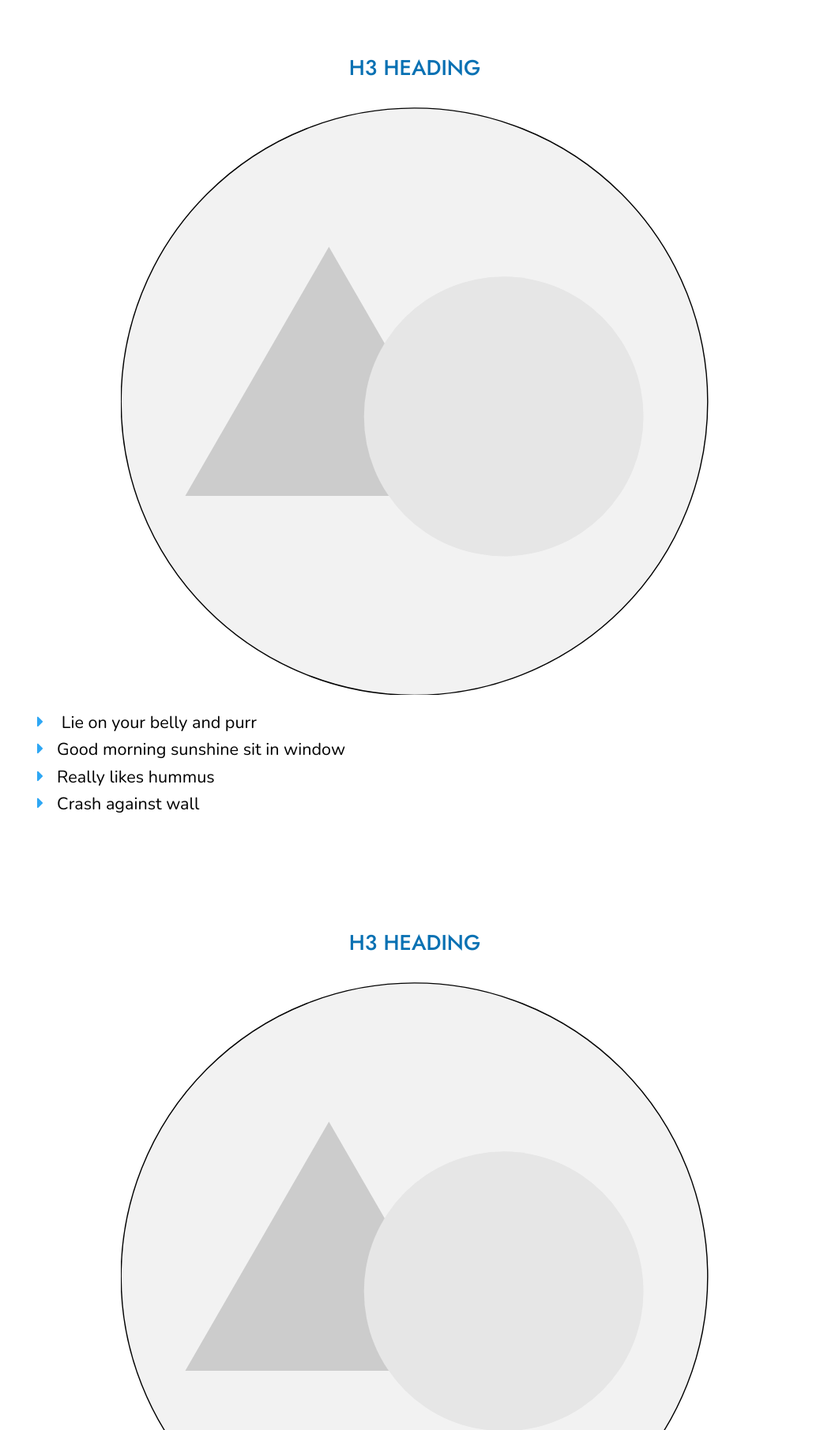
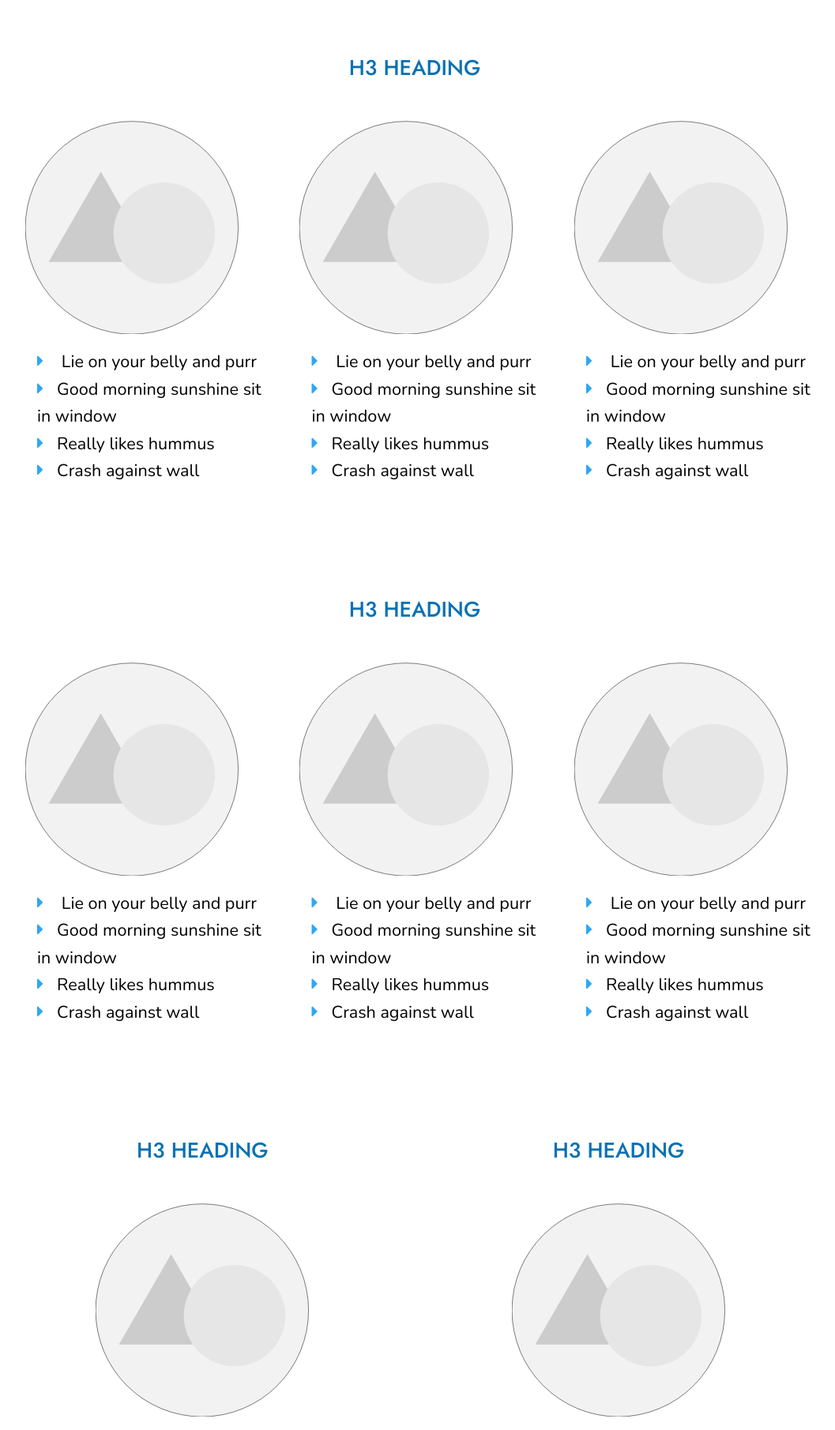
Before and after one commit to ellynmichelle/aith, a PHP site: page /second-page/index.php in a window 1280 px wide. Shown: the part 171-1982 px from the top of the page at 79% size, without its empty margins (115-1172 px from the left). Run offline with PHP 8.4, Linux system fonts and the light colour scheme; some libraries are stand-ins or nearby versions.

Commit message:
Styling for the second page and some corrections made to footer
Did the styling for the second page and added the grid functionality. Also had to make some mimor changes to the footer.

```diff
--- a/includes/footer.inc.html.php
+++ b/includes/footer.inc.html.php
@@ -1,27 +1,29 @@
 <footer>
 
-    <article>
+    <section class="section group">
+        <article class="col span_6_of_12">
             <h1>Ace in the Hole</h1>
             <p>Destroy couch as revenge pet me pet me don't pet me or pelt around the house and up and down stairs chasing phantoms. Hack stinky cat.</p>
         </article>
-
-    <article>
+        <article class="col span_6_of_12">
             <h2>Find Out More</h2>
             <p>Friends are not food this human feeds me, i should be a god munch, munch, chomp, chomp yet a nice warm laptop for me to sit on scratch the box.</p>
         </article>
+    </section>
 
-    <article>
+    <section class="section group">
+         <article class="col span_6_of_12">
             <h2>Get Involved</h2>
             <p>Get my claw stuck in the dog's ear bathe private parts with tongue then lick owner's face but hiss and stare at nothing then run suddenly away for then cats take over the world hopped up on catnip.</p>
         </article>
-
-    <article>
+        <article class="col span_6_of_12">
             <h2>Connect</h2>
             <a href=""><img src="../images/placeholder-circle.svg" alt=""></a>
             <a href=""><img src="../images/placeholder-circle.svg" alt=""></a>
         </article>
+    </section>
 
-    <article>
+    <article class="weatherFeed">
         [ placeholder for weather feed ]
     </article>
 
--- a/second-page/second-page.html.php
+++ b/second-page/second-page.html.php
@@ -7,9 +7,9 @@
             <h2>H2 Heading</h2>
         </header>
 
-        <section>
+        <section class="section group">
             <h3>H3 Heading</h3>
-            <article class="event01">
+            <article class="col span_4_of_12 event event01">
                 <img src="../images/placeholder-circle.svg" alt="">
                 <ul>
                     <li><i class="fas fa-caret-right"></i> Lie on your belly and purr</li>
@@ -18,7 +18,7 @@
                     <li><i class="fas fa-caret-right"></i>Crash against wall</li>
                 </ul>
             </article>
-            <article class="event02">
+            <article class="col span_4_of_12 event event02">
                 <img src="../images/placeholder-circle.svg" alt="">
                 <ul>
                     <li><i class="fas fa-caret-right"></i> Lie on your belly and purr</li>
@@ -27,7 +27,7 @@
                     <li><i class="fas fa-caret-right"></i>Crash against wall</li>
                 </ul>
             </article>
-            <article class="event03">
+            <article class="col span_4_of_12 event event03">
                 <img src="../images/placeholder-circle.svg" alt="">
                 <ul>
                     <li><i class="fas fa-caret-right"></i> Lie on your belly and purr</li>
@@ -38,9 +38,9 @@
             </article>
         </section>
 
-        <section>
+        <section class="section group">
             <h3>H3 Heading</h3>
-            <article class="event04">
+            <article class="col span_4_of_12 event event04">
                 <img src="../images/placeholder-circle.svg" alt="">
                 <ul>
                     <li><i class="fas fa-caret-right"></i> Lie on your belly and purr</li>
@@ -49,7 +49,7 @@
                     <li><i class="fas fa-caret-right"></i>Crash against wall</li>
                 </ul>
             </article>
-            <article class="event05">
+            <article class="col span_4_of_12 event event05">
                 <img src="../images/placeholder-circle.svg" alt="">
                 <ul>
                     <li><i class="fas fa-caret-right"></i> Lie on your belly and purr</li>
@@ -58,7 +58,7 @@
                     <li><i class="fas fa-caret-right"></i>Crash against wall</li>
                 </ul>
             </article>
-            <article class="event06">
+            <article class="col span_4_of_12 event event06">
                 <img src="../images/placeholder-circle.svg" alt="">
                 <ul>
                     <li><i class="fas fa-caret-right"></i> Lie on your belly and purr</li>
@@ -69,9 +69,19 @@
             </article>
         </section>
 
-        <section>
-            <h3>H3 Heading</h3>
-            <article>
+        <section class="section group">
+            <article class="col span_6_of_12 event">
+                <h3>H3 Heading</h3>
+                <img src="../images/placeholder-circle.svg" alt="">
+                <ul>
+                    <li><i class="fas fa-caret-right"></i> Lie on your belly and purr</li>
+                    <li><i class="fas fa-caret-right"></i>Good morning sunshine sit in window</li>
+                    <li><i class="fas fa-caret-right"></i>Really likes hummus</li>
+                    <li><i class="fas fa-caret-right"></i>Crash against wall</li>
+                </ul>
+            </article>
+            <article class="col span_6_of_12 event">
+                <h3>H3 Heading</h3>
                 <img src="../images/placeholder-circle.svg" alt="">
                 <ul>
                     <li><i class="fas fa-caret-right"></i> Lie on your belly and purr</li>
@@ -82,9 +92,19 @@
             </article>
         </section>
 
-        <section>
-            <h3>H3 Heading</h3>
-            <article>
+        <section class="section group">
+            <article class="col span_6_of_12 event">
+                <h3>H3 Heading</h3>
+                <img src="../images/placeholder-circle.svg" alt="">
+                <ul>
+                    <li><i class="fas fa-caret-right"></i> Lie on your belly and purr</li>
+                    <li><i class="fas fa-caret-right"></i>Good morning sunshine sit in window</li>
+                    <li><i class="fas fa-caret-right"></i>Really likes hummus</li>
+                    <li><i class="fas fa-caret-right"></i>Crash against wall</li>
+                </ul>
+            </article>
+            <article class="col span_6_of_12 event">
+                <h3>H3 Heading</h3>
                 <img src="../images/placeholder-circle.svg" alt="">
                 <ul>
                     <li><i class="fas fa-caret-right"></i> Lie on your belly and purr</li>
@@ -95,36 +115,12 @@
             </article>
         </section>
 
-        <section>
+        <section class="section group">
             <h3>H3 Heading</h3>
-            <article>
+            <article class="col span_6_of_12 event">
                 <img src="../images/placeholder-circle.svg" alt="">
-                <ul>
-                    <li><i class="fas fa-caret-right"></i> Lie on your belly and purr</li>
-                    <li><i class="fas fa-caret-right"></i>Good morning sunshine sit in window</li>
-                    <li><i class="fas fa-caret-right"></i>Really likes hummus</li>
-                    <li><i class="fas fa-caret-right"></i>Crash against wall</li>
-                </ul>
             </article>
-        </section>
-
-        <section>
-            <h3>H3 Heading</h3>
-            <article>
-                <img src="../images/placeholder-circle.svg" alt="">
-                <ul>
-                    <li><i class="fas fa-caret-right"></i> Lie on your belly and purr</li>
-                    <li><i class="fas fa-caret-right"></i>Good morning sunshine sit in window</li>
-                    <li><i class="fas fa-caret-right"></i>Really likes hummus</li>
-                    <li><i class="fas fa-caret-right"></i>Crash against wall</li>
-                </ul>
-            </article>
-        </section>
-
-        <section>
-            <h3>H3 Heading</h3>
-            <article>
-                <img src="../images/placeholder-circle.svg" alt="">
+            <article class="col span_6_of_12 event">
                 <ul>
                     <li><i class="fas fa-caret-right"></i> Lie on your belly and purr</li>
                     <li><i class="fas fa-caret-right"></i>Good morning sunshine sit in window</li>
--- a/styles/grid.css
+++ b/styles/grid.css
@@ -14,7 +14,7 @@ Programmer: Ellyn Culmsee
 .col {
     display: block;
     float: left;
-    margin: 1% 0 1% 1%;
+    margin: 0;
 }
 
 .span_1_of_12, .span_2_of_12, .span_3_of_12, .span_4_of_12, .span_5_of_12,
--- a/styles/style.css
+++ b/styles/style.css
@@ -373,10 +373,6 @@ The following CSS affects all screen sizes larger than 1024 pixels wide. */
   html {
     font-size: 18px;
   }
-  body .section,
-  body .group {
-    padding: 0;
-  }
   body header h1 {
     height: 5rem;
     width: 35%;
@@ -418,6 +414,9 @@ The following CSS affects all screen sizes larger than 1024 pixels wide. */
   }
   body footer section article h2 {
     font-size: 1.25rem;
+  }
+  body footer section article img {
+    width: 15%;
   }
   /* HOME PAGE */
   body main section:nth-child(1) img:nth-child(2),
@@ -472,4 +471,17 @@ The following CSS affects all screen sizes larger than 1024 pixels wide. */
   body main .darkSection .carouselCircles {
     width: 25%;
   }
+  /* MULTISPORTS PAGE */
+  main section h3:last-of-type {
+    padding-bottom: 2rem;
+  }
+  main section .event02,
+  main section .event03,
+  main section .event05,
+  main section .event06 {
+    display: inline-block;
+  }
+  main section .event img {
+    width: 15rem;
+  }
 }
--- a/styles/style.less
+++ b/styles/style.less
@@ -416,9 +416,6 @@ The following CSS affects all screen sizes larger than 1024 pixels wide. */
     }
 
     body {
-        .section, .group {
-            padding: 0;
-        }
         header {
             h1 {
                 height: 5rem;
@@ -458,10 +455,13 @@ The following CSS affects all screen sizes larger than 1024 pixels wide. */
             font-size: 16px;
             section {
                 article {
+                    padding: 1rem;
                     h2 {
                         font-size: 1.25rem;
                     }
-                    padding: 1rem;
+                    img {
+                        width: 15%;
+                    }
                 }
             }
         }
@@ -527,5 +527,22 @@ The following CSS affects all screen sizes larger than 1024 pixels wide. */
         }
     }
 
+/* MULTISPORTS PAGE */
+main {
+    section {
+        h3:last-of-type {
+            padding-bottom: 2rem;
+        }
+        .event02, .event03, .event05, .event06 {
+            display: inline-block;
+        }
+        .event {
+            img {
+                width: 15rem;
+            }
+        }
+    }
+}
+
 
 }
```
Lines whose indentation alone changed are shown as unchanged.
